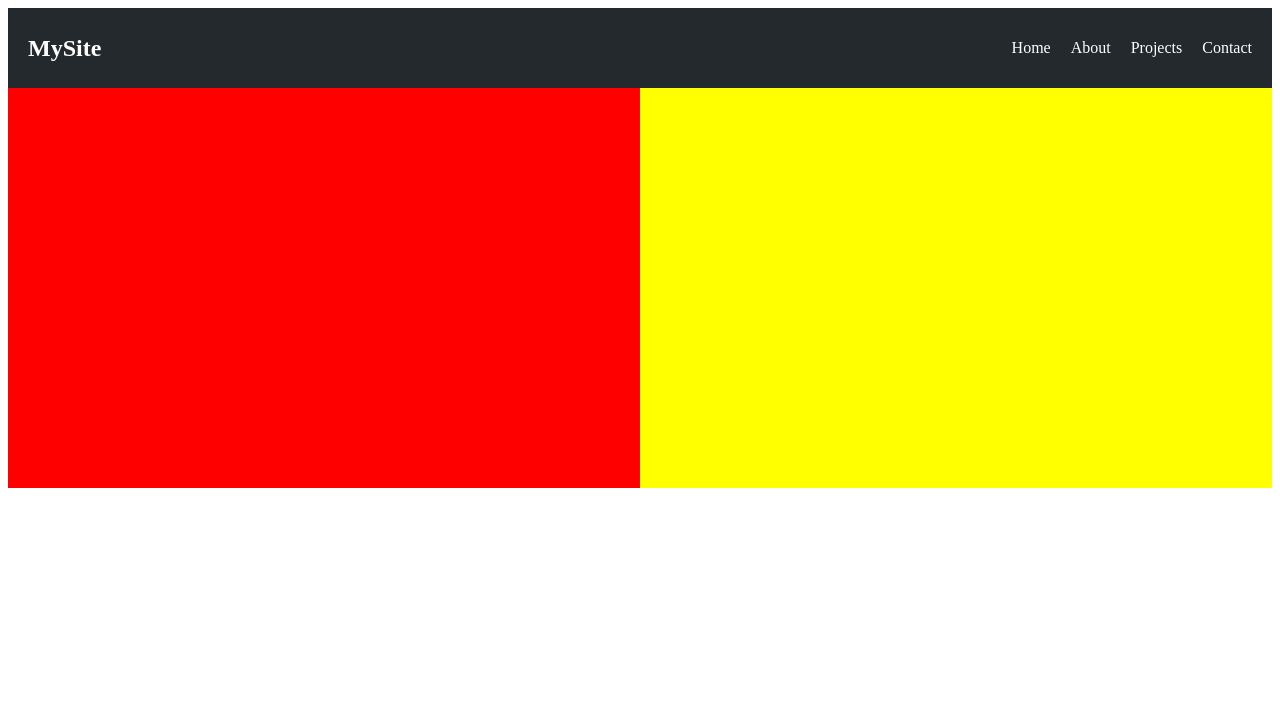
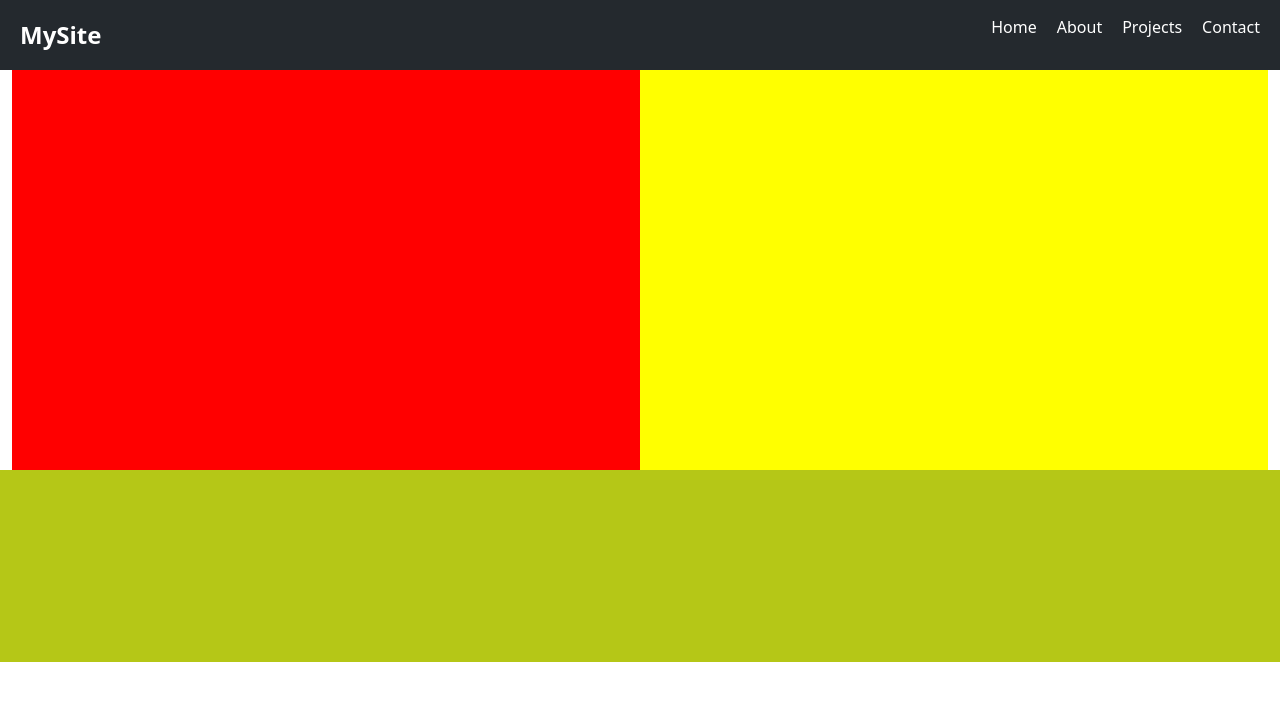
Before and after one commit to Abhiraj-Sardar/Digital-Wallet, a PHP site: page / in a window 1280 px wide. Shown: the top 701 px of the page. Run offline with PHP 8.4, Linux system fonts and the light colour scheme.

Commit message:
updated profile.php

```diff
--- /dev/null
+++ b/View/Css/profile.css
@@ -0,0 +1,5 @@
+.profile-logo-cont{
+    background-color: rgb(181, 199, 23);
+    height:calc(12rem);
+    width: 100%;
+}
--- a/View/index.php
+++ b/View/index.php
@@ -5,12 +5,15 @@
     <meta name="viewport" content="width=device-width, initial-scale=1.0">
     <title>Document</title>
     <link rel="stylesheet" href="./Css/index.css">
+    <link rel="stylesheet" href="./Css/profile.css">
+    <link href="https://cdn.jsdelivr.net/npm/bootstrap@5.3.7/dist/css/bootstrap.min.css" rel="stylesheet" integrity="sha384-LN+7fdVzj6u52u30Kp6M/trliBMCMKTyK833zpbD+pXdCLuTusPj697FH4R/5mcr" crossorigin="anonymous">
+    <script src="https://cdn.jsdelivr.net/npm/bootstrap@5.3.7/dist/js/bootstrap.bundle.min.js" integrity="sha384-ndDqU0Gzau9qJ1lfW4pNLlhNTkCfHzAVBReH9diLvGRem5+R9g2FzA8ZGN954O5Q" crossorigin="anonymous"></script>
 </head>
 <body>
     <?php
         include 'navbar.php'
     ?>
-    <div class="banner-container">
+    <div class="container-fluid banner-container">
         <div class="ban-left">
 
         </div>
@@ -18,5 +21,8 @@
 
         </div>
     </div>
+    <div class="container-fluid profile-logo-cont">
+
+    </div>
 </body>
 </html>
```
Also changed, not shown: View/Profile.php (+9 -6 lines), View/cryptoStore.php (added, +11 -0 lines), View/transactions.php (added, +11 -0 lines), View/img/profile-logo.png (added).
